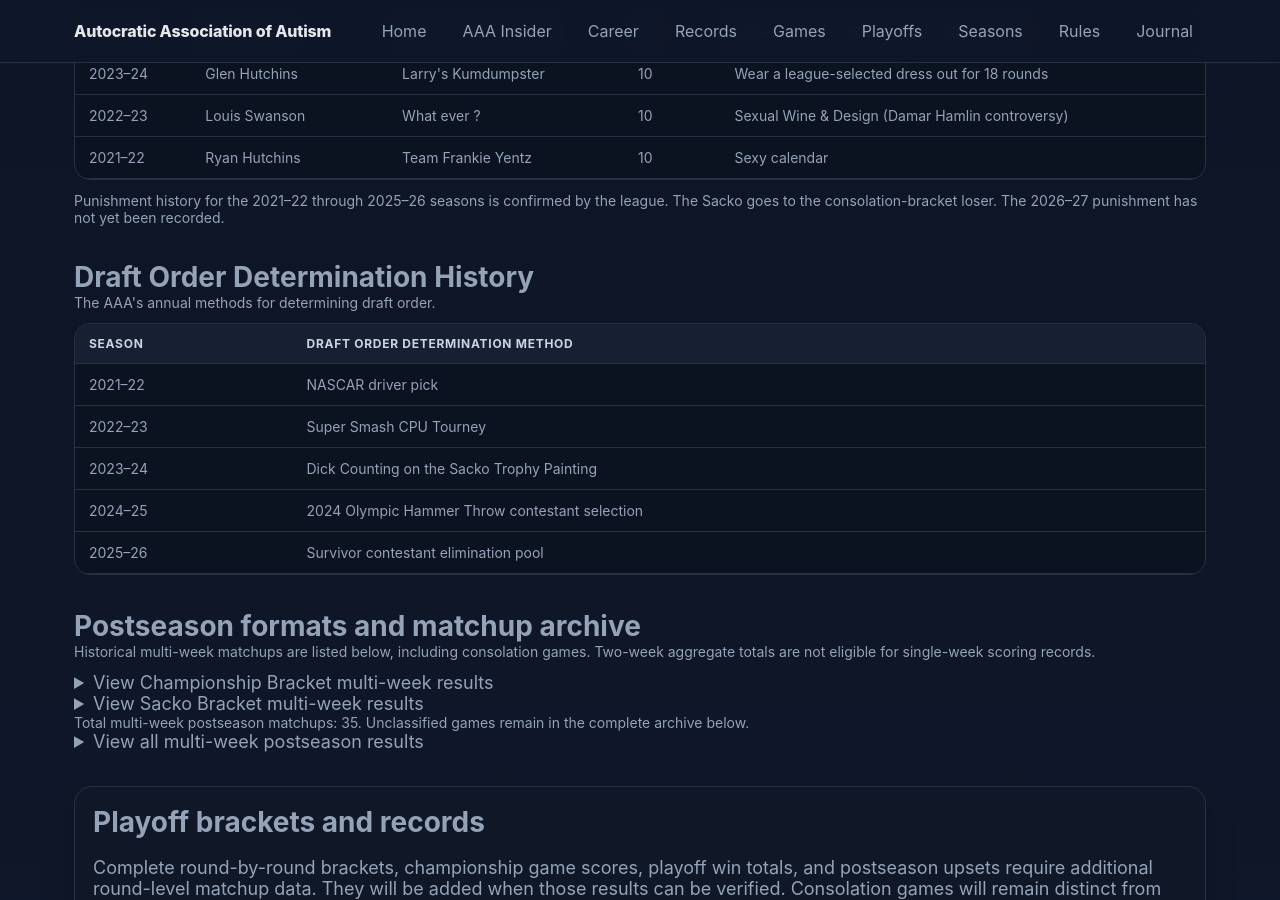
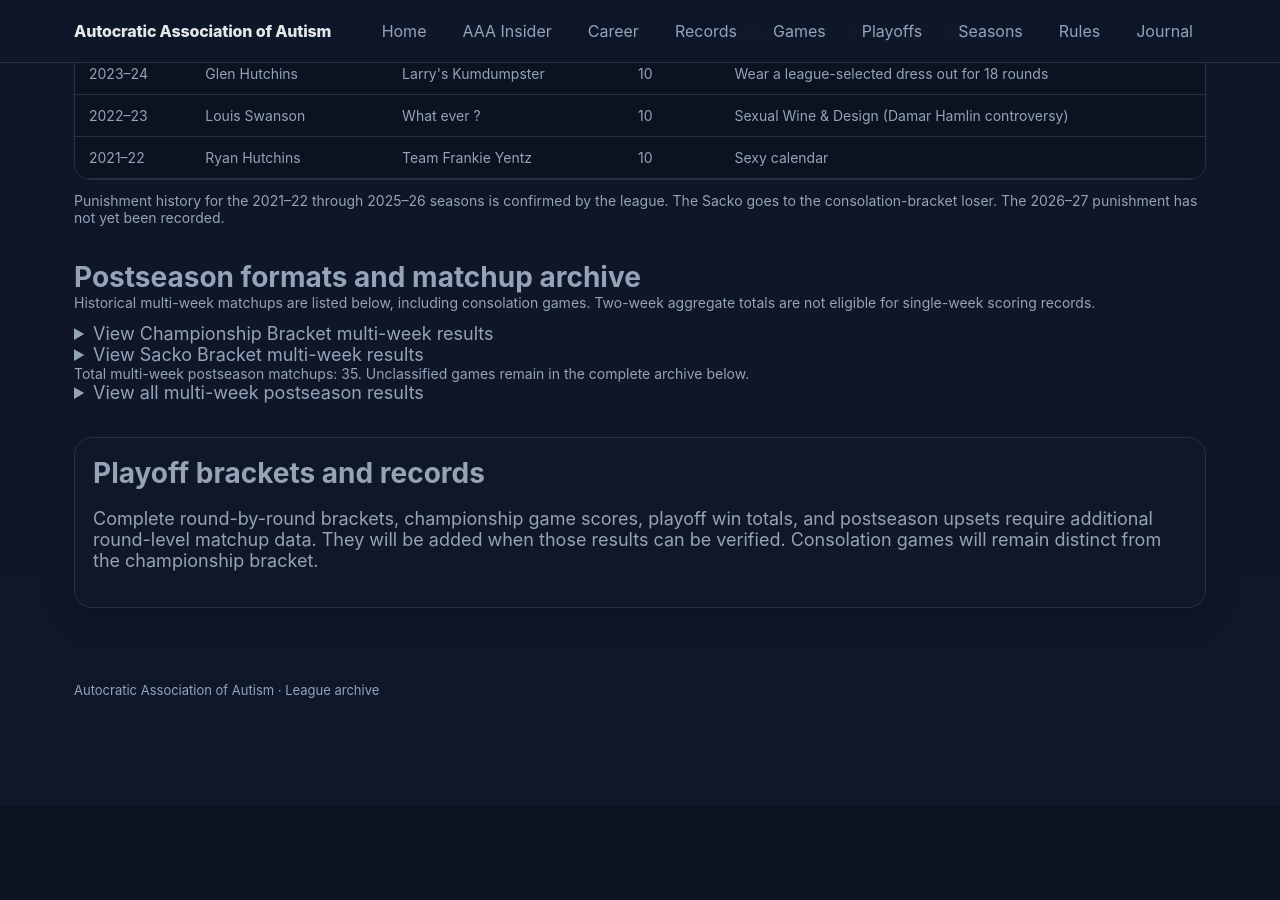
Before and after one commit to Autocratic-Association-of-Autism/AAA-Fantasy-Test, a Jekyll site: the page built from playoffs.html, in a window 1280 px wide and 900 px high, scrolled down 1637 px. Built offline with Jekyll 4.4.1, drawn with Linux system fonts in a browser that asks for light colours; after the commit the page ends 2443 px from its top, so only the background shows below that.

Commit message:
Move draft order determination history from playoffs to seasons

```diff
--- a/playoffs.html
+++ b/playoffs.html
@@ -3,6 +3,6 @@
 ---
 <!doctype html><html lang="en"><head><meta charset="utf-8"><meta name="viewport" content="width=device-width,initial-scale=1"><title>Playoff Archive | AAA Fantasy</title><link rel="stylesheet" href="{{ '/styles.css' | relative_url }}?v=category-palette-20261023"></head><body><nav><div class="container nav-inner"><a class="league-brand" href="index.html">Autocratic Association of Autism</a><div class="nav-links"><a href="index.html">Home</a><a href="ledger.html">AAA Insider</a><a href="career.html">Career</a><a href="records.html">Records</a><a href="games.html">Games</a><a href="playoffs.html">Playoffs</a><a href="seasons.html">Seasons</a><a href="rules.html">Rules</a><a href="journal.html">Journal</a></div></div></nav><main class="container"><header><div class="label">AAA League Archive</div><h1>AAA Playoff History</h1><div class="subtitle">Champions, championship appearances, postseason finishes, and the matchups that shaped th<section><div class="section-title"><div><h2>Championship Bracket</h2><div class="note">The title tournament: championship finishes and postseason honors.</div></div></div></section><section><div class="section-title"><div><h2>Championship history</h2><div class="note">Champions and runners-up based on completed season standings in the ESPN archive. The 2026 season is still in progress in this data snapshot.</div></div></div><div class="table-wrap" id="championshipHistory"></div></section>
 <section><div class="section-title"><div><h2>Postseason honors</h2><div class="note">Every manager receives one AAA postseason rank. Championship playoff appearances count completed seasons with a top-six playoff seed (championship bracket), excluding consolation appearances and the in-progress 2026 season. Additional championships and podium finishes earn stars within their tier; there is no championship cap. Titles outrank runner-up finishes, which outrank third places.</div></div></div><div class="note">DYNASTY DADDY: 2+ titles · PLAYOFF WARLORD: title and runner-up · CERTIFIED BALL KNOWER: title · WAIVER WIRE WARRIOR: runner-up · BRONZE BENCHWARMER: third place only · THE PODIUM IS A MYTH TO ME: no top-three finishes</div><div class="table-wrap" id="postseasonHonors"></div></section>
-<section><div class="section-title"><div><h2>Sacko Bracket</h2><div class="note">The Sacko is awarded to the loser of the consolation bracket, not automatically the last-place regular-season team. The league has confirmed the 2021–22 through 2025–26 recipients and punishments.</div></div></div><div class="table-wrap" id="sackoHistory"></div><div class="note" style="margin-top:12px">Punishment history for the 2021–22 through 2025–26 seasons is confirmed by the league. The Sacko goes to the consolation-bracket loser. The 2026–27 punishment has not yet been recorded.</div></section><section><div class="section-title"><div><h2>Draft Order Determination History</h2><div class="note">The AAA's annual methods for determining draft order.</div></div></div><div class="table-wrap"><table><thead><tr><th>Season</th><th>Draft order determination method</th></tr></thead><tbody><tr><td>2021–22</td><td>NASCAR driver pick</td></tr><tr><td>2022–23</td><td>Super Smash CPU Tourney</td></tr><tr><td>2023–24</td><td>Dick Counting on the Sacko Trophy Painting</td></tr><tr><td>2024–25</td><td>2024 Olympic Hammer Throw contestant selection</td></tr><tr><td>2025–26</td><td>Survivor contestant elimination pool</td></tr></tbody></table></div></section>
+<section><div class="section-title"><div><h2>Sacko Bracket</h2><div class="note">The Sacko is awarded to the loser of the consolation bracket, not automatically the last-place regular-season team. The league has confirmed the 2021–22 through 2025–26 recipients and punishments.</div></div></div><div class="table-wrap" id="sackoHistory"></div><div class="note" style="margin-top:12px">Punishment history for the 2021–22 through 2025–26 seasons is confirmed by the league. The Sacko goes to the consolation-bracket loser. The 2026–27 punishment has not yet been recorded.</div></section>
 <section><div class="section-title"><div><h2>Postseason formats and matchup archive</h2><div class="note">Historical multi-week matchups are listed below, including consolation games. Two-week aggregate totals are not eligible for single-week scoring records.</div></div></div><details><summary>View Championship Bracket multi-week results</summary><div class="table-wrap" id="championshipMultiWeek"></div></details><details><summary>View Sacko Bracket multi-week results</summary><div class="table-wrap" id="sackoMultiWeek"></div></details><div class="note">Total multi-week postseason matchups: <span id="multiWeekCount"></span>. Unclassified games remain in the complete archive below.</div><details><summary>View all multi-week postseason results</summary><div class="table-wrap" id="multiWeek"></div></details></section>
 <section class="card"><h2>Playoff brackets and records</h2><p>Complete round-by-round brackets, championship game scores, playoff win totals, and postseason upsets require additional round-level matchup data. They will be added when those results can be verified. Consolation games will remain distinct from the championship bracket.</p></section><footer>Autocratic Association of Autism · League archive</footer></main><script src="data.js?v=20261024-sacko-draft-history-2"></script><script src="blowout-losses.js?v=20261005"></script><script src="app.js?v=20261024-sacko-draft-history-2"></script></body></html>
```
